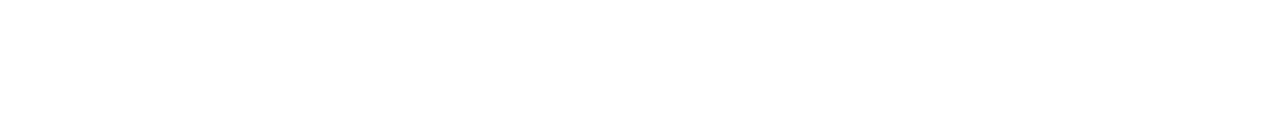
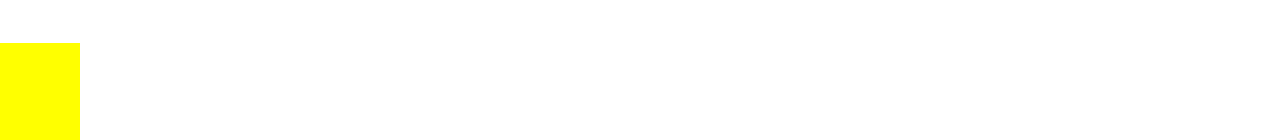
Before and after one commit to eunji0/React_kurly, a React (Create React App) app in the folder clonekurly/: page / in a window 1280 px wide. Shown: the part 1267-1407 px from the top of the page. Before the commit the page ends 1310 px from the top, so only its background shows below. Built offline with nearby package versions, Linux system fonts and the light colour scheme; the HTML template or start-up script is replaced by a standard one.

Commit message:
kur 1/15

```diff
--- a/clonekurly/src/Page/Content.jsx
+++ b/clonekurly/src/Page/Content.jsx
@@ -99,6 +99,20 @@
     const Bnrimg = styled.img`
         width: 1050px;
         height: 140px;
+    `
+
+    const DeliveryA = styled.div`
+        position: sticky;
+        top:-200px;
+        width: 80px;
+        background-color: yellow;
+        height: 100px;
+    /* transform: translateY(-50%);
+
+    font-size: 12px;
+    line-height: 16px;
+    color: rgb(51, 51, 51);
+    letter-spacing: -0.3px; */
     `
 
 export default function Content() {
@@ -205,7 +219,9 @@
                     <Link to="/"><Bnrimg alt="" src="https://product-image.kurly.com/banner/random-band/pc/img/fd93ed9c-0710-49d5-a1e4-51f4f7604f24.jpg"/></Link>
                 </HowDiv>
             </div>
-
+            <div>
+                <DeliveryA></DeliveryA>
+            </div>
         </div>
     );
 }
```
